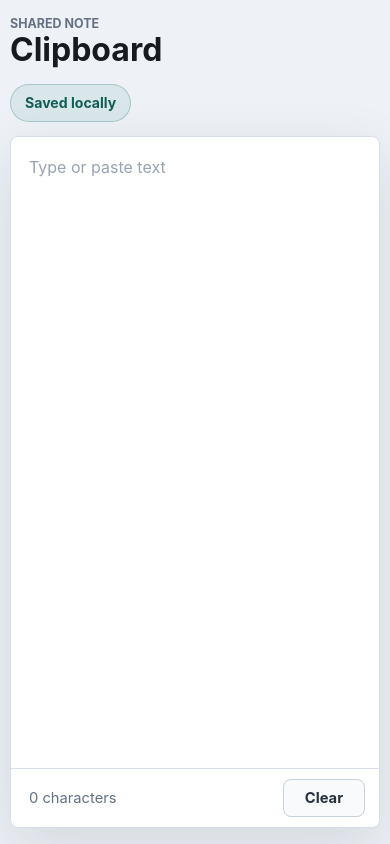
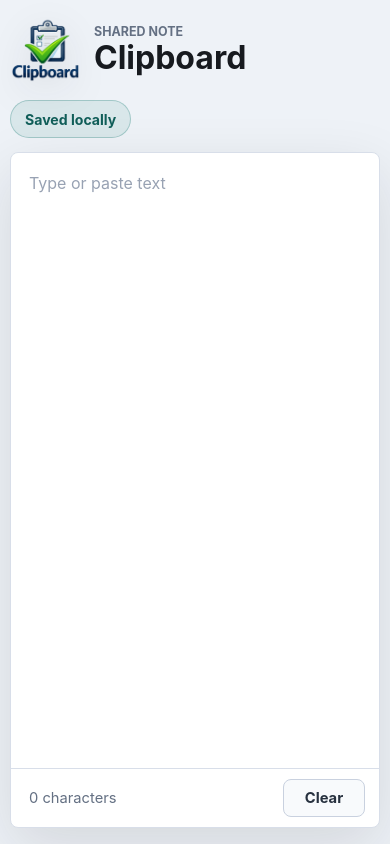
Before and after one commit to desecho/clipboard, a website built with Vite: page index.html in a window 390 px wide. Built offline with nearby package versions, Linux system fonts and the light colour scheme; files whose address does not match are found by name.

Commit message:
Add logo

```diff
--- a/index.html
+++ b/index.html
@@ -2,6 +2,8 @@
 <html lang="en">
   <head>
     <meta charset="UTF-8" />
+    <link rel="icon" type="image/png" href="/logo.png" />
+    <link rel="apple-touch-icon" href="/logo.png" />
     <meta name="viewport" content="width=device-width, initial-scale=1.0" />
     <title>Clipboard</title>
   </head>
@@ -9,9 +11,12 @@
     <div id="app">
       <main class="shell">
         <header class="topbar">
-          <div>
-            <p class="eyebrow">Shared note</p>
-            <h1>Clipboard</h1>
+          <div class="brand">
+            <img class="brand-logo" src="/logo.png" alt="" width="610" height="562" />
+            <div>
+              <p class="eyebrow">Shared note</p>
+              <h1>Clipboard</h1>
+            </div>
           </div>
           <div class="status" id="status" role="status" aria-live="polite">Loading</div>
         </header>
--- a/src/style.css
+++ b/src/style.css
@@ -52,6 +52,21 @@ textarea {
   align-items: center;
   justify-content: space-between;
   gap: 18px;
+}
+
+.brand {
+  display: flex;
+  align-items: center;
+  gap: 16px;
+  min-width: 0;
+}
+
+.brand-logo {
+  flex: 0 0 auto;
+  width: clamp(76px, 11vw, 120px);
+  height: auto;
+  object-fit: contain;
+  filter: drop-shadow(0 10px 18px rgb(23 26 31 / 0.12));
 }
 
 .eyebrow {
@@ -177,6 +192,14 @@ textarea:focus-visible {
     flex-direction: column;
   }
 
+  .brand {
+    gap: 12px;
+  }
+
+  .brand-logo {
+    width: 72px;
+  }
+
   .status {
     min-width: 0;
   }
```
Also changed, not shown: public/logo.png (added).
